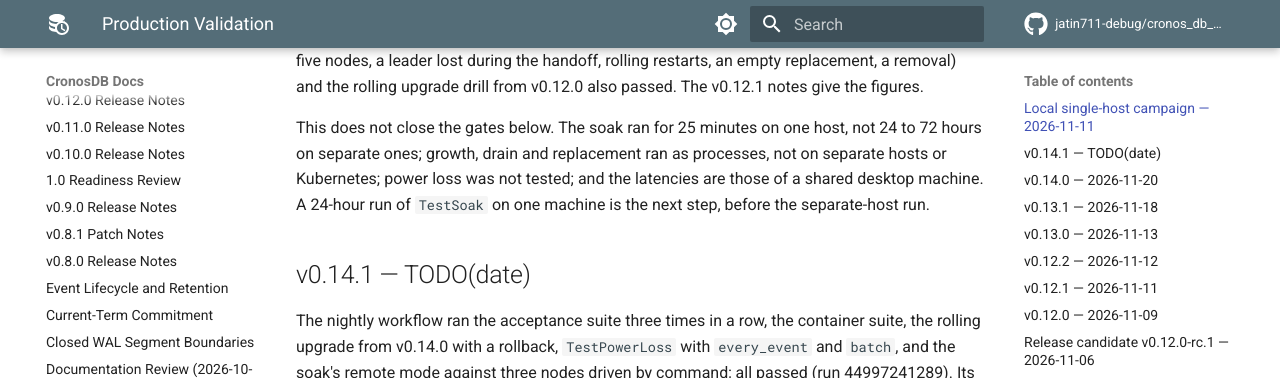
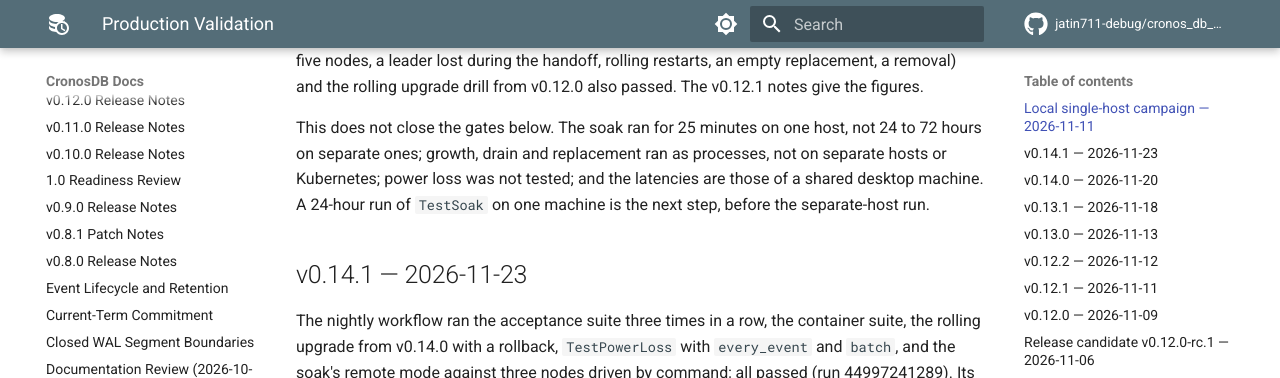
Before and after one commit to jatin711-debug/cronos_db_golang, an MkDocs documentation site: the page built from docs/PRODUCTION_VALIDATION.md, in a window 1280 px wide and 900 px high, scrolled down 573 px. Shown: the top 378 px of the window. Built offline with MkDocs 1.6.1 and Material for MkDocs 9.7.7, drawn with Linux system fonts in a browser that asks for light colours; comment, search, counter and statistics services are not loaded.

Commit message:
docs: date the v0.14.1 validation record
Co-Authored-By: Claude Fable 5.2 <noreply@anthropic.com>

```diff
--- a/docs/PRODUCTION_VALIDATION.md
+++ b/docs/PRODUCTION_VALIDATION.md
@@ -29,7 +29,7 @@ not on separate hosts or Kubernetes; power loss was not tested; and the
 latencies are those of a shared desktop machine. A 24-hour run of `TestSoak` on
 one machine is the next step, before the separate-host run.
 
-## v0.14.1 — TODO(date)
+## v0.14.1 — 2026-11-23
 
 The nightly workflow ran the acceptance suite three times in a row, the
 container suite, the rolling upgrade from v0.14.0 with a rollback,
```
